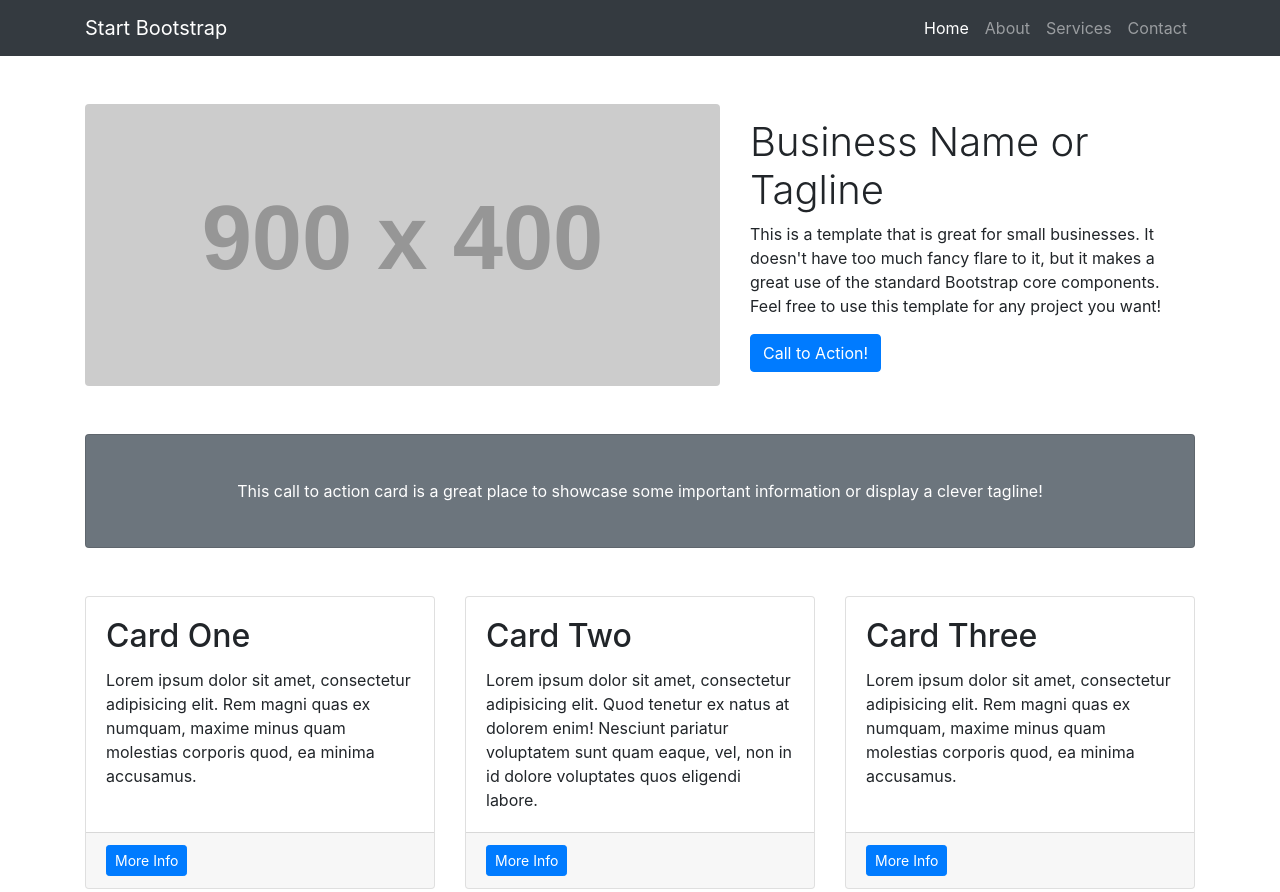
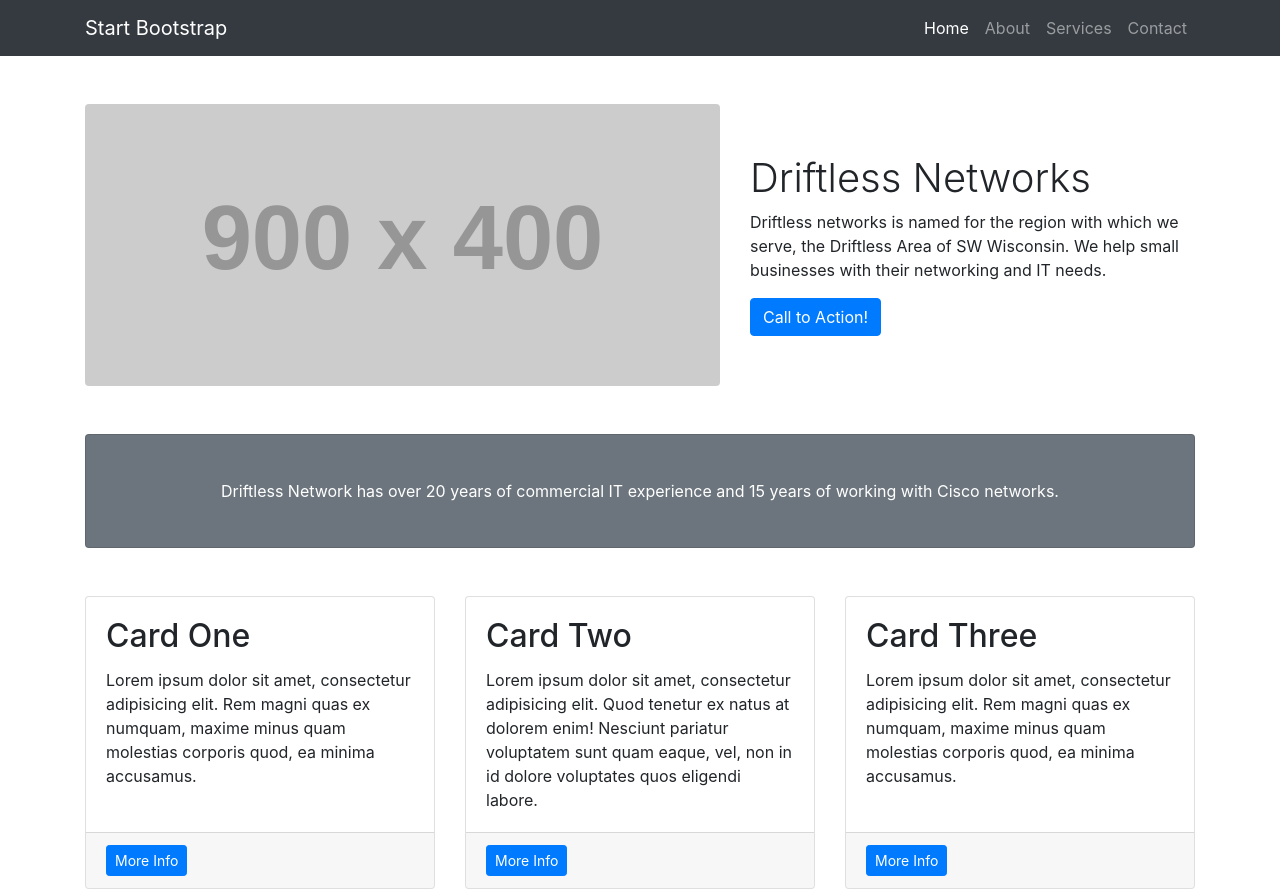
Before and after one commit to DriftlessNetworks/DriftlessNetworks.gitub.io, a website: page index.html in a window 1280 px wide. Shown: the top 892 px of the page. Drawn offline with Linux system fonts and the light colour scheme; placeholder pictures from the web are drawn by us.

Commit message:
Update index.html

```diff
--- a/index.html
+++ b/index.html
@@ -8,7 +8,7 @@
   <meta name="description" content="">
   <meta name="author" content="">
 
-  <title>Small Business - Start Bootstrap Template</title>
+  <title>Welcome to Driftless Networks</title>
 
   <!-- Bootstrap core CSS -->
   <link href="vendor/bootstrap/css/bootstrap.min.css" rel="stylesheet">
@@ -58,8 +58,8 @@
       </div>
       <!-- /.col-lg-8 -->
       <div class="col-lg-5">
-        <h1 class="font-weight-light">Business Name or Tagline</h1>
-        <p>This is a template that is great for small businesses. It doesn't have too much fancy flare to it, but it makes a great use of the standard Bootstrap core components. Feel free to use this template for any project you want!</p>
+        <h1 class="font-weight-light">Driftless Networks</h1>
+        <p>Driftless networks is named for the region with which we serve, the Driftless Area of SW Wisconsin. We help small businesses with their networking and IT needs.</p>
         <a class="btn btn-primary" href="#">Call to Action!</a>
       </div>
       <!-- /.col-md-4 -->
@@ -69,7 +69,7 @@
     <!-- Call to Action Well -->
     <div class="card text-white bg-secondary my-5 py-4 text-center">
       <div class="card-body">
-        <p class="text-white m-0">This call to action card is a great place to showcase some important information or display a clever tagline!</p>
+        <p class="text-white m-0">Driftless Network has over 20 years of commercial IT experience and 15 years of working with Cisco networks.</p>
       </div>
     </div>
 
```
